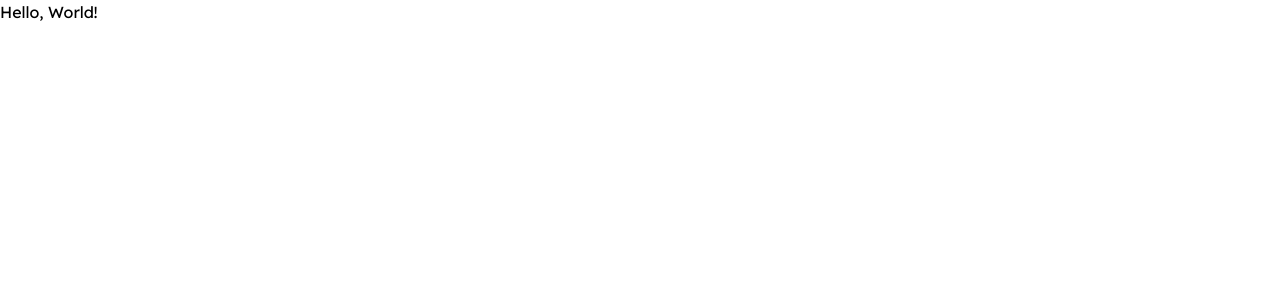
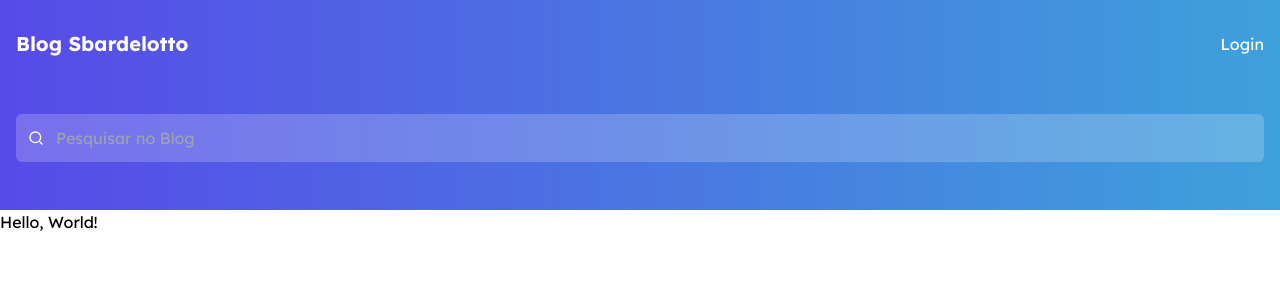
Before and after one commit to cristian-sbardelotto/blog-sbardelotto, a Next.js app: page / in a window 1280 px wide. Shown: the top 300 px of the page. Built offline with nearby package versions, Linux system fonts and the light colour scheme.

Commit message:
✨ feat(Header): implemented basic styling

```diff
--- a/package.json
+++ b/package.json
@@ -17,6 +17,7 @@
     "autoprefixer": "10.4.15",
     "eslint": "^8.47.0",
     "eslint-config-next": "13.4.19",
+    "lucide-react": "^0.269.0",
     "next": "13.4.19",
     "next-auth": "^4.23.1",
     "postcss": "8.4.28",
--- a/src/app/layout.tsx
+++ b/src/app/layout.tsx
@@ -2,6 +2,8 @@ import { NextAuthProvider } from '@/providers/auth';
 import type { Metadata } from 'next';
 import { Lexend_Deca } from 'next/font/google';
 import './globals.css';
+
+import { Header } from '@/components/Header';
 
 const lexendDeca = Lexend_Deca({
   subsets: ['latin'],
@@ -21,7 +23,11 @@ export default function RootLayout({ children }: RootLayoutProps) {
   return (
     <html lang='pt-br'>
       <body className={lexendDeca.className}>
-        <NextAuthProvider>{children}</NextAuthProvider>
+        <NextAuthProvider>
+          <Header />
+
+          {children}
+        </NextAuthProvider>
       </body>
     </html>
   );
--- /dev/null
+++ b/src/components/Header.tsx
@@ -0,0 +1,32 @@
+'use client';
+
+import Link from 'next/link';
+
+import { Search } from 'lucide-react';
+
+export function Header() {
+  return (
+    <header className='pt-[30px] px-4 pb-12 bg-gradient-to-r from-header-dark-blue to-header-light-blue'>
+      <nav className='flex justify-between mb-14'>
+        <h1 className='text-white font-bold text-xl'>
+          <Link href='/'>Blog Sbardelotto</Link>
+        </h1>
+
+        <button className='text-white'>Login</button>
+      </nav>
+
+      <div className='relative'>
+        <Search
+          className='absolute left-3 top-[33%]'
+          size={16}
+          color='#fff'
+        />
+
+        <input
+          className='pl-10 pr-5 py-3 bg-dark-transparent w-full text-gray-200 rounded-md outline-none'
+          placeholder='Pesquisar no Blog'
+        />
+      </div>
+    </header>
+  );
+}
--- a/tailwind.config.ts
+++ b/tailwind.config.ts
@@ -7,7 +7,15 @@ const config: Config = {
     './src/app/**/*.{js,ts,jsx,tsx,mdx}',
   ],
   theme: {
-    extend: {},
+    extend: {
+      colors: {
+        'header-dark-blue': '#574ae8',
+        'header-light-blue': '#3ea1db',
+      },
+      backgroundColor: {
+        'dark-transparent': '#ffffff33',
+      },
+    },
   },
   plugins: [],
 };
```
Also changed, not shown: 1 other file (tests, documents, lock files or other folders).
